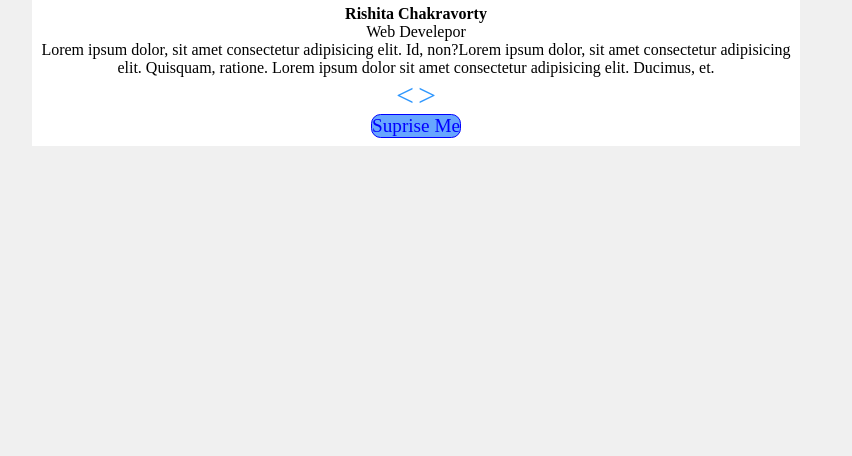
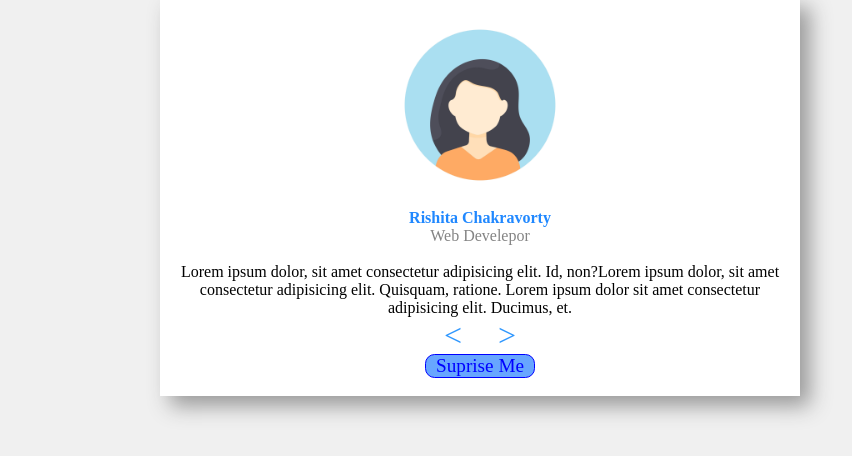
Before and after one commit to RishitaChakravo/JS, a plain HTML site: page Our Reviews/index.html in a window 1280 px wide. Shown: the part 274-730 px from the top of the page, without its empty margins (160-1012 px from the left). Drawn offline with Linux system fonts and the light colour scheme; a web font is replaced by a local one.

Commit message:
changes dated:11-11-24

```diff
--- a/Our Reviews/index.html
+++ b/Our Reviews/index.html
@@ -14,10 +14,12 @@
         <h1 class="underline">Our Review</h1>
         <article class="info">
             <div id="image">
+                <img src="img/1.png">
             </div>
             <div class="title">
                 <h4 id="author">Rishita Chakravorty</h4>
                 <p id="position">Web Develepor</p>
+                <br>
                 <p id="info">Lorem ipsum dolor, sit amet consectetur adipisicing elit. Id, non?Lorem ipsum dolor, sit amet consectetur adipisicing elit. Quisquam, ratione. Lorem ipsum dolor sit amet consectetur adipisicing elit. Ducimus, et.</p>
             </div>
             <div class="button-container">
--- a/Our Reviews/index.js
+++ b/Our Reviews/index.js
@@ -22,6 +22,7 @@ let person = [person1,person2,person3,person4];
 let count = 0;
 left.onclick = function(){
     count--;
+    if(count<0 || count>3) count=0;
     image.innerHTML = `<img src= "img/${count+1}.png">`;
     author.textContent = `${person[count].emp_name}`;
     position.textContent =  `${person[count].emp_position}`;
--- a/Our Reviews/style.css
+++ b/Our Reviews/style.css
@@ -9,12 +9,14 @@ body{
     background-color: #f0f0f0;
 }
 .container{
-    width: 70vw;
+    width: 60vw;
     margin: 15vw auto;
     text-align: center;
 }
 article{
     padding: 0.5em;
+    margin : 0 auto;
+    box-shadow: 10px 10px 20px rgb(153, 153, 153);
 }
 h1{
     font-weight: bold;
@@ -22,10 +24,11 @@ h1{
     padding-bottom: 0.5em;
 }
 .info{
-    width: 60vw;
+    width: 50vw;
     background-color: white;
 }
 button{
+    padding: 0 0.5em;
     background-color: white;
     border: none;
 }
@@ -33,9 +36,15 @@ button{
     color: rgb(47, 151, 254);
     font-size: 2em;
 }
+#left:hover{
+    background-color: #f0f0f0;
+}
 #right{
     color: rgb(47, 151, 254);
     font-size: 2em;
+}
+#right:hover{
+    background-color: #f0f0f0;
 }
 button#special{
     font-size: 1.2em;
@@ -43,4 +52,14 @@ button#special{
     border: 1px solid blue;
     border-radius: 0.5em;
     background-color: rgb(103, 166, 255);
+    margin-bottom: 0.5em;
 }
+img{
+    width: 200px;
+}
+h4{
+    color: rgb(32, 136, 255);
+}
+#position{
+    color: rgb(132, 132, 132);
+}
```
